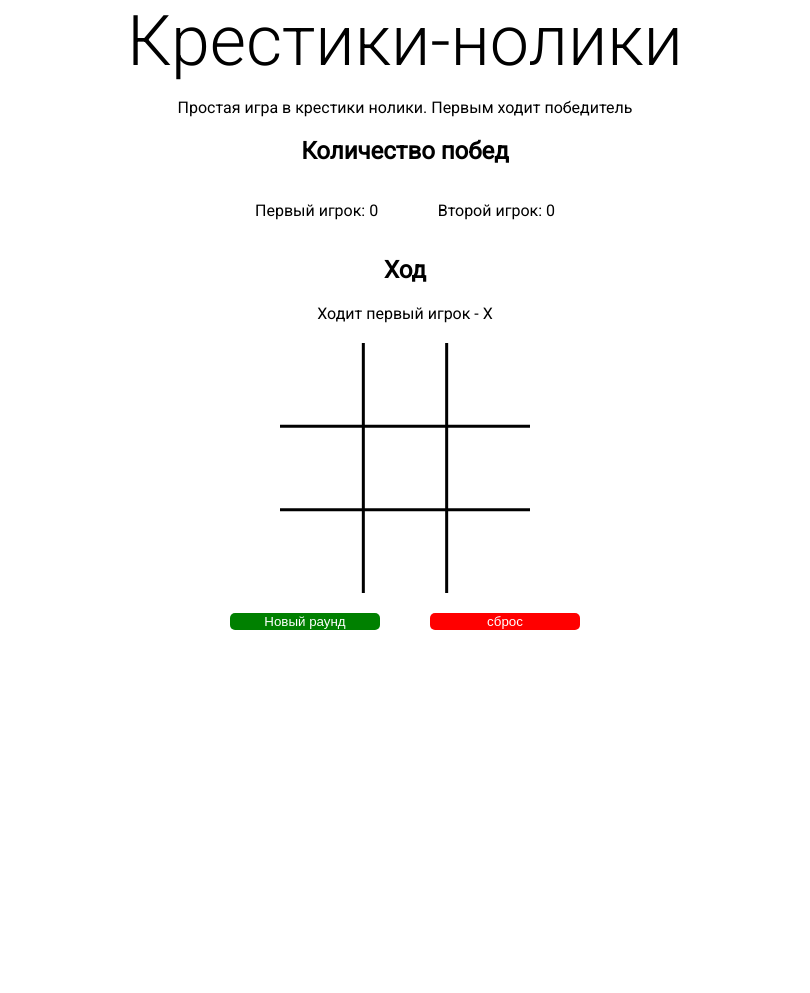
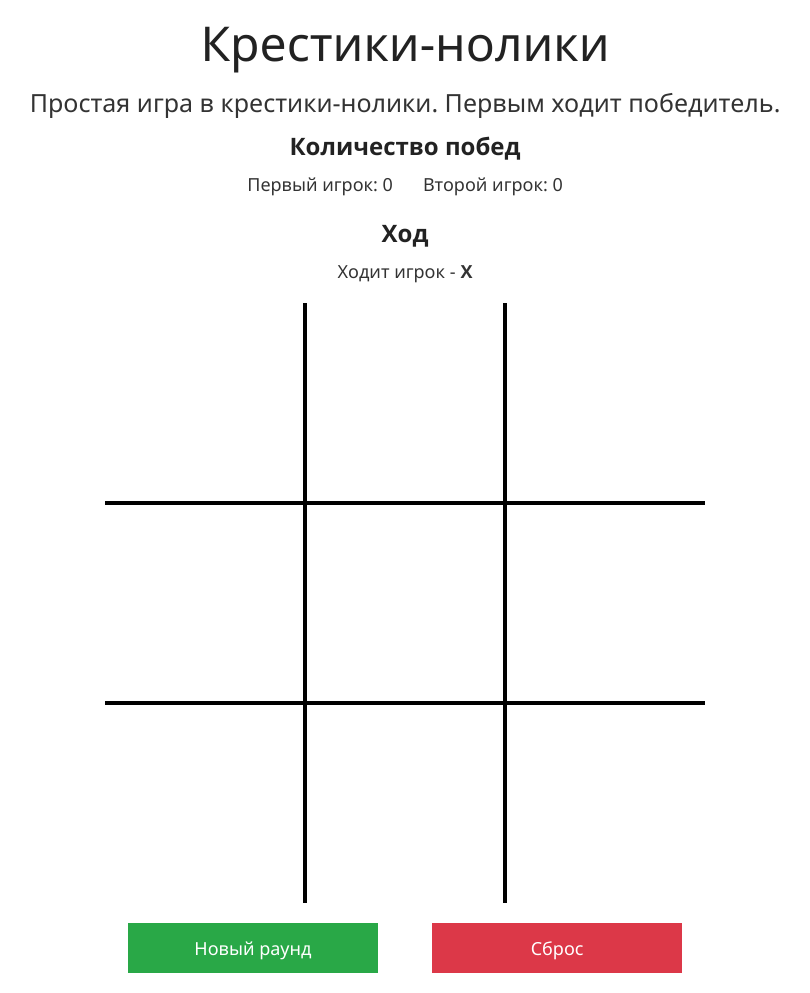
Before and after one commit to MaksFenek/University-education, a PHP site: page / in a window 1280 px wide. Shown: the whole page, without its empty margins (235-1045 px from the left). Before the commit the page ends 630 px from the top, so only its background shows below. Run offline with PHP 8.4, Linux system fonts and the light colour scheme.

Commit message:
Updated 10 and 12 labs

```diff
--- a/web/web1_10/index.css
+++ b/web/web1_10/index.css
@@ -1,70 +1,96 @@
-@import url('https://fonts.googleapis.com/css2?family=Roboto:wght@300;400&display=swap');
-
-body {
+* {
   margin: 0;
   padding: 0;
-  font-family: 'Roboto', sans-serif;
+  box-sizing: border-box;
+
+  font-family: 'Segoe UI', sans-serif;
 }
-canvas {
-  display: block;
-  margin: 0 auto;
-  background-color: white;
+
+.body {
+  display: flex;
+  justify-content: center;
+  align-items: center;
 }
-h1 {
-  text-align: center;
-  font-weight: 200;
-  font-size: 70px;
-  margin-bottom: 0px;
-  margin-top: 0px;
+
+.main {
+  display: flex;
+  flex-direction: column;
+  align-items: center;
 }
-.description {
-  text-align: center;
+
+.main__title {
+  color: #222;
+  margin: 10px 0;
+  font-weight: lighter;
+  font-size: 48px;
 }
-.count {
+
+.main__desc {
+  color: #333;
+  margin-bottom: 10px;
+  font-weight: lighter;
+  font-size: 25px;
+}
+
+.info {
+  margin-bottom: 10px;
   display: flex;
-  justify-content: space-between;
-  width: 300px;
-  margin: 0 auto;
+  flex-direction: column;
+  align-items: center;
 }
-h2 {
-  text-align: center;
+
+.info__title {
+  color: #222;
+  font-size: 24px;
+  margin-bottom: 10px;
 }
-.turn {
-  width: 300px;
-  margin: 20px auto;
-  text-align: center;
+
+.info__wrapper {
+  color: #333;
+  margin-bottom: 10px;
+  font-weight: lighter;
+  font-size: 18px;
+
+  display: flex;
+  justify-content: center;
 }
-.button1 {
-  background-color: red;
-  text-decoration: none;
-  font-family: sans-serif;
-  color: white;
-  padding: 5px 20px 5px 20px;
-  border-radius: 5px;
+
+.info__first-player {
+  margin-right: 30px;
 }
-.buttons {
-  width: 350px;
-  margin: 20px auto;
+
+.info__first-move {
+  margin-left: 5px;
+  font-weight: bold;
 }
-form {
-  display: flex;
-  justify-content: space-between;
+
+.control {
+  margin: 20px 0;
 }
-#reset {
-  background-color: red;
-  text-decoration: none;
-  font-family: sans-serif;
-  color: white;
-  width: 150px;
-  border-radius: 5px;
+
+.control__new-round,
+.control__reset {
   border: none;
+  outline: none;
+  font: inherit;
+
+  cursor: pointer;
+  transition: background-color 0.3s ease;
+
+  width: 250px;
+  height: 50px;
+  padding: 0;
+  font-size: 18px;
+
+  color: #fff;
+  background-color: hsl(134, 61%, 41%);
 }
-#newraund {
-  background-color: green;
-  text-decoration: none;
-  font-family: sans-serif;
-  color: white;
-  width: 150px;
-  border-radius: 5px;
-  border: none;
+
+.control__new-round {
+  background-color: hsl(134, 61%, 41%);
+  margin-right: 50px;
 }
+
+.control__reset {
+  background-color: hsl(354, 70%, 54%);
+}
--- a/web/web1_10/index.html
+++ b/web/web1_10/index.html
@@ -1,31 +1,48 @@
+<!DOCTYPE html>
 <html lang="en">
   <head>
     <meta charset="UTF-8" />
     <meta name="viewport" content="width=device-width, initial-scale=1.0" />
-    <title>Web1_10</title>
-    <link rel="stylesheet" href="./index.css" />
+    <title>document</title>
+
+    <link rel="stylesheet" href="index.css" />
   </head>
-  <body>
-    <h1>Крестики-нолики</h1>
-    <p class="description">
-      Простая игра в крестики нолики. Первым ходит победитель
-    </p>
-    <h2>Количество побед</h2>
-    <div class="count">
-      <p>Первый игрок: <span id="player1">0</span></p>
-      <p>Второй игрок: <span id="player2">0</span></p>
-    </div>
-    <h2>Ход</h2>
-    <p class="turn">
-      Ходит <span id="plrnow"></span> игрок - <span id="sign"></span>
-    </p>
-    <div class="cnv"><canvas id="canvas"></canvas></div>
-    <div class="buttons">
-      <form>
-        <input type="button" id="newraund" value="Новый раунд" />
-        <input type="button" id="reset" value="сброс" />
-      </form>
-    </div>
+  <body class="body">
+    <main class="main">
+      <h1 class="main__title">Крестики-нолики</h1>
+      <h3 class="main__desc">
+        Простая игра в крестики-нолики. Первым ходит победитель.
+      </h3>
+
+      <div class="info">
+        <h4 class="info__title">Количество побед</h4>
+
+        <div class="info__wrapper">
+          <div class="info__first-player">
+            Первый игрок: <span class="info__first-counter">0</span>
+          </div>
+          <div class="info__second-player">
+            Второй игрок: <span class="info__second-counter">0</span>
+          </div>
+        </div>
+      </div>
+
+      <div class="info">
+        <h4 class="info__title">Ход</h4>
+
+        <div class="info__wrapper">
+          Ходит игрок - <span class="info__first-move">X</span>
+        </div>
+      </div>
+
+      <canvas id="game" width="600" height="600"></canvas>
+
+      <div class="control">
+        <button class="control__new-round">Новый раунд</button>
+        <button class="control__reset">Сброс</button>
+      </div>
+    </main>
+
     <script src="main.js"></script>
   </body>
 </html>
--- a/web/web1_10/main.js
+++ b/web/web1_10/main.js
@@ -1,233 +1,190 @@
-window.onload = function () {
-  let cnv = document.getElementById('canvas');
-  const cnvWidth = 250;
-  const cnvHeight = 250;
-  let players = ['player1', 'player2'];
-  let odd = [0, 0];
-  let turns = [
-    [' ', ' ', ' '],
-    [' ', ' ', ' '],
-    [' ', ' ', ' '],
-  ];
-  let winCondition = [
+class TicTacToe {
+  constructor({
+    canvas,
+    firstCounter,
+    secondCounter,
+    btnNewRound,
+    btnReset,
+    currentMove,
+  }) {
+    this.canvasSel = canvas;
+    this.firstCounterSel = firstCounter;
+    this.secondCounterSel = secondCounter;
+    this.btnNewRoundSel = btnNewRound;
+    this.btnResetSel = btnReset;
+    this.currentMoveSel = currentMove;
+
+    this.init();
+  }
+
+  init() {
+    this.currentMove = 'X';
+
+    this.firstCounter = 0;
+    this.secondCounter = 0;
+
+    this.canvasEl = document.querySelector(this.canvasSel);
+    this.firstCounterEl = document.querySelector(this.firstCounterSel);
+    this.secondCounterEl = document.querySelector(this.secondCounterSel);
+    this.btnNewRoundEl = document.querySelector(this.btnNewRoundSel);
+    this.btnResetEl = document.querySelector(this.btnResetSel);
+    this.currentMoveEl = document.querySelector(this.currentMoveSel);
+
+    this.ctx = this.canvasEl.getContext('2d');
+    this.cellSize = this.canvasEl.width / 3;
+
+    this.initBoard();
+
+    this.canvasEl.addEventListener('click', (e) => this.handleClick(e));
+    this.btnNewRoundEl.addEventListener('click', () => this.initBoard());
+    this.btnResetEl.addEventListener('click', () => this.reset());
+  }
+
+  handleClick(e) {
+    if (this.winner != null) return;
+
+    const targetRow = Math.floor(e.offsetY / this.cellSize),
+      targetCol = Math.floor(e.offsetX / this.cellSize);
+
+    const targetCell = this.cells[targetRow][targetCol];
+
+    if (targetCell.value != null) return;
+
+    this.draw(targetCell);
+    targetCell.value = this.currentMove;
+    this.changeMove();
+    this.currentMoveEl.innerHTML = this.currentMove;
+
+    this.handleWinner();
+  }
+
+  draw({ x, y }) {
+    this.ctx.fillStyle = '#222';
+    this.ctx.font = '80px Arial';
+    this.ctx.textAlign = 'center';
+    this.ctx.textBaseline = 'middle';
+
+    this.ctx.fillText(this.currentMove, x, y, 200);
+  }
+
+  changeMove() {
+    this.currentMove == 'X'
+      ? (this.currentMove = 'O')
+      : (this.currentMove = 'X');
+  }
+
+  initBoard() {
+    this.ctx.clearRect(0, 0, this.canvasEl.width, this.canvasEl.height);
+    this.winner = null;
+
+    this.cells = [
       [
-      [0, 0],
-      [0, 1],
-      [0, 2],
+        { x: 100, y: 100, value: null },
+        { x: 300, y: 100, value: null },
+        { x: 500, y: 100, value: null },
       ],
       [
-      [1, 0],
-      [1, 1],
-      [1, 2],
+        { x: 100, y: 300, value: null },
+        { x: 300, y: 300, value: null },
+        { x: 500, y: 300, value: null },
       ],
       [
-      [2, 0],
-      [2, 1],
-      [2, 2],
-    ],
-    [
-      [0, 0],
-      [1, 0],
-      [2, 0],
-    ],
-    [
-      [0, 1],
-      [1, 1],
-      [2, 1],
-    ],
-    [
-      [0, 2],
-      [1, 2],
-      [2, 2],
-    ],
-    [
-      [0, 0],
-      [1, 1],
-      [2, 2],
-    ],
-    [
-      [0, 2],
-      [1, 1],
-      [2, 0],
+        { x: 100, y: 500, value: null },
+        { x: 300, y: 500, value: null },
+        { x: 500, y: 500, value: null },
       ],
     ];
-  let oSize = cnvWidth / 12;
-  let yach = cnvWidth / 3;
-  let xSize = cnvWidth / 6;
-  cnv.width = cnvWidth;
-  cnv.height = cnvHeight;
-  let ctx = cnv.getContext('2d');
-  let turn = 1;
-  let plr = 0;
-  startGame(ctx, cnvWidth, cnvHeight);
-  document.getElementById('reset').addEventListener('click', () => {
-    canvas.width = canvas.width;
-    turns = [
-      [' ', ' ', ' '],
-      [' ', ' ', ' '],
-      [' ', ' ', ' '],
-    ];
-    turn = 1;
-    odd = [0, 0];
-    document.getElementById('player1').innerText = odd[0];
-    document.getElementById('player2').innerText = odd[1];
-    setOrder();
-    ctx.beginPath();
-    ctx.lineWidth = 3;
-    ctx.moveTo(cnvWidth / 3, 0);
-    ctx.lineTo(cnvWidth / 3, cnvHeight);
-    ctx.moveTo((cnvWidth / 3) * 2, 0);
-    ctx.lineTo((cnvWidth / 3) * 2, cnvHeight);
-    ctx.moveTo(0, cnvHeight / 3);
-    ctx.lineTo(cnvWidth, cnvHeight / 3);
-    ctx.moveTo(0, (cnvHeight / 3) * 2);
-    ctx.lineTo(cnvWidth, (cnvHeight / 3) * 2);
-    ctx.stroke();
-  });
-  document
-    .getElementById('newraund')
-    .addEventListener('click', () => startGame());
-  cnv.addEventListener('click', (e) => newTurn(e, ctx, oSize, yach, xSize));
 
-  function startGame() {
-    canvas.width = canvas.width;
-    turns = [
-      [' ', ' ', ' '],
-      [' ', ' ', ' '],
-      [' ', ' ', ' '],
-    ];
-    turn = 1;
-    setOrder();
-    ctx.beginPath();
-    ctx.lineWidth = 3;
-    ctx.moveTo(cnvWidth / 3, 0);
-    ctx.lineTo(cnvWidth / 3, cnvHeight);
-    ctx.moveTo((cnvWidth / 3) * 2, 0);
-    ctx.lineTo((cnvWidth / 3) * 2, cnvHeight);
-    ctx.moveTo(0, cnvHeight / 3);
-    ctx.lineTo(cnvWidth, cnvHeight / 3);
-    ctx.moveTo(0, (cnvHeight / 3) * 2);
-    ctx.lineTo(cnvWidth, (cnvHeight / 3) * 2);
-    ctx.stroke();
+    this.ctx.lineWidth = 4;
+    this.ctx.fillStyle = '#222';
+
+    for (let x = 200; x <= 400; x += 200) {
+      this.ctx.beginPath();
+      this.ctx.moveTo(x, 0);
+      this.ctx.lineTo(x, this.canvasEl.height);
+      this.ctx.stroke();
     }
 
-  function setOrder() {
-    if (plr == 0) {
-      document.getElementById('plrnow').innerText = 'первый';
-    } else {
-      document.getElementById('plrnow').innerText = 'второй';
-    }
-    if (turn == 0) {
-      document.getElementById('sign').innerText = 'O';
-    } else {
-      document.getElementById('sign').innerText = 'X';
+    for (let y = 200; y <= 400; y += 200) {
+      this.ctx.beginPath();
+      this.ctx.moveTo(0, y);
+      this.ctx.lineTo(this.canvasEl.height, y);
+      this.ctx.stroke();
     }
   }
 
-  function newTurn(e, ctx, oSize, yach, xSize) {
-    let change = false;
-    if (turn == 0) {
-      let turnO = drawO(e, ctx, oSize, yach);
-      if (turnO == true) {
-        turn = 1;
-        change = true;
+  reset() {
+    location.reload();
   }
-    } else {
-      let turnO = drawX(e, ctx, xSize, yach);
-      if (turnO == true) {
-        turn = 0;
-        change = true;
+
+  #calculateWinner(cells) {
+    const flatCells = cells.flat();
+    const squares = [].map.call(flatCells, (item) => item.value);
+
+    const lines = [
+      [0, 1, 2],
+      [3, 4, 5],
+      [6, 7, 8],
+      [0, 3, 6],
+      [1, 4, 7],
+      [2, 5, 8],
+      [0, 4, 8],
+      [2, 4, 6],
+    ];
+
+    for (let i = 0; i < lines.length; i++) {
+      const [a, b, c] = lines[i];
+      if (squares[a] && squares[a] === squares[b] && squares[a] === squares[c])
+        return squares[a];
     }
+
+    if (squares.every((item) => item != null)) return 'Н';
+
+    return null;
   }
-    let status = '';
-    for (key of winCondition) {
-      if (
-        turns[key[0][0]][key[0][1]] === turns[key[1][0]][key[1][1]] &&
-        turns[key[1][0]][key[1][1]] === turns[key[2][0]][key[2][1]] &&
-        turns[key[1][0]][key[1][1]] != ' '
-      ) {
-        status = 'Победа';
+
+  #drawWinner(text) {
+    this.ctx.fillStyle = 'rgba(0,0,0,0.5)';
+    this.ctx.fillRect(0, 0, this.canvasEl.width, this.canvasEl.height);
+
+    this.ctx.font = '70px Segoe UI';
+    this.ctx.fillStyle = '#fff';
+    this.ctx.textAlign = 'center';
+    this.ctx.fillText(text, this.canvasEl.width / 2, this.canvasEl.height / 2);
+  }
+
+  handleWinner() {
+    this.winner = this.#calculateWinner(this.cells);
+
+    switch (this.winner) {
+      case 'X':
+        this.firstCounter++;
+        this.firstCounterEl.innerHTML = this.firstCounter;
+        this.currentMoveEl.innerHTML = 'X';
+        this.currentMove = 'X';
+
+        this.#drawWinner('Победил "X"');
+        break;
+      case 'O':
+        this.secondCounter++;
+        this.secondCounterEl.innerHTML = this.secondCounter;
+        this.currentMoveEl.innerHTML = 'O';
+        this.currentMove = 'O';
+
+        this.#drawWinner('Победил "O"');
+        break;
+      case 'Н':
+        this.#drawWinner('Ничья');
         break;
     }
   }
-    if (status == 'Победа') {
-      odd[plr] += 1;
-      document.getElementById(players[plr]).innerText = odd[plr];
-      ctx.fillStyle = 'rgba(255,255,255,.7)';
-      ctx.fillRect(0, 0, cnvWidth, cnvWidth);
-      ctx.font = '25px Arial';
-      if (plr == 0) {
-        ctx.strokeText('Победил первый', 0, cnvWidth / 2);
-      } else {
-        ctx.strokeText('Победил второй', 0, cnvWidth / 2);
-      }
-    } else if (change == true) {
-      if (plr == 1) {
-        plr = 0;
-      } else {
-        plr = 1;
-      }
-      setOrder();
-    }
 }
 
-  function getPositionX(e, yach) {
-    if (e.offsetX < yach) {
-      positionX = yach / 2;
-      idx = 0;
-    } else if (e.offsetX < yach * 2) {
-      positionX = yach * 2 - yach / 2;
-      idx = 1;
-    } else {
-      positionX = yach * 3 - yach / 2;
-      idx = 2;
-    }
-    return [positionX, idx];
-  }
-
-  function getPositionY(e, yach) {
-    if (e.offsetY < yach) {
-      positionY = yach / 2;
-      idx = 0;
-    } else if (e.offsetY < yach * 2) {
-      positionY = yach * 2 - yach / 2;
-      idx = 1;
-    } else {
-      positionY = yach * 3 - yach / 2;
-      idx = 2;
-    }
-    return [positionY, idx];
-  }
-
-  function drawO(e, ctx, oSize, yach) {
-    [positionX, x] = getPositionX(e, yach);
-    [positionY, y] = getPositionY(e, yach);
-    if (turns[y][x] === ' ') {
-      ctx.beginPath();
-      ctx.arc(positionX, positionY, oSize, 0, 2 * Math.PI);
-      ctx.stroke();
-      turns[y][x] = 'O';
-      return true;
-    } else {
-      return false;
-    }
-  }
-  function drawX(e, ctx, xSize, yach) {
-    [positionX, x] = getPositionX(e, yach);
-    [positionY, y] = getPositionY(e, yach);
-    positionY -= xSize / Math.sqrt(2) / 2;
-    positionX -= xSize / Math.sqrt(2) / 2;
-    if (turns[y][x] === ' ') {
-      ctx.beginPath();
-      ctx.moveTo(positionX, positionY);
-      ctx.lineTo(positionX + xSize, positionY + xSize);
-      ctx.moveTo(positionX, positionY + xSize);
-      ctx.lineTo(positionX + xSize, positionY);
-      ctx.stroke();
-      turns[y][x] = 'X';
-      return true;
-    } else {
-      return false;
-    }
-  }
-};
+const game = new TicTacToe({
+  canvas: '#game',
+  firstCounter: '.info__first-counter',
+  secondCounter: '.info__second-counter',
+  btnNewRound: '.control__new-round',
+  btnReset: '.control__reset',
+  currentMove: '.info__first-move',
+});
```
Also changed, not shown: web/web1_12/index.html (+11 -12 lines). Lines whose indentation alone changed are shown as unchanged.
